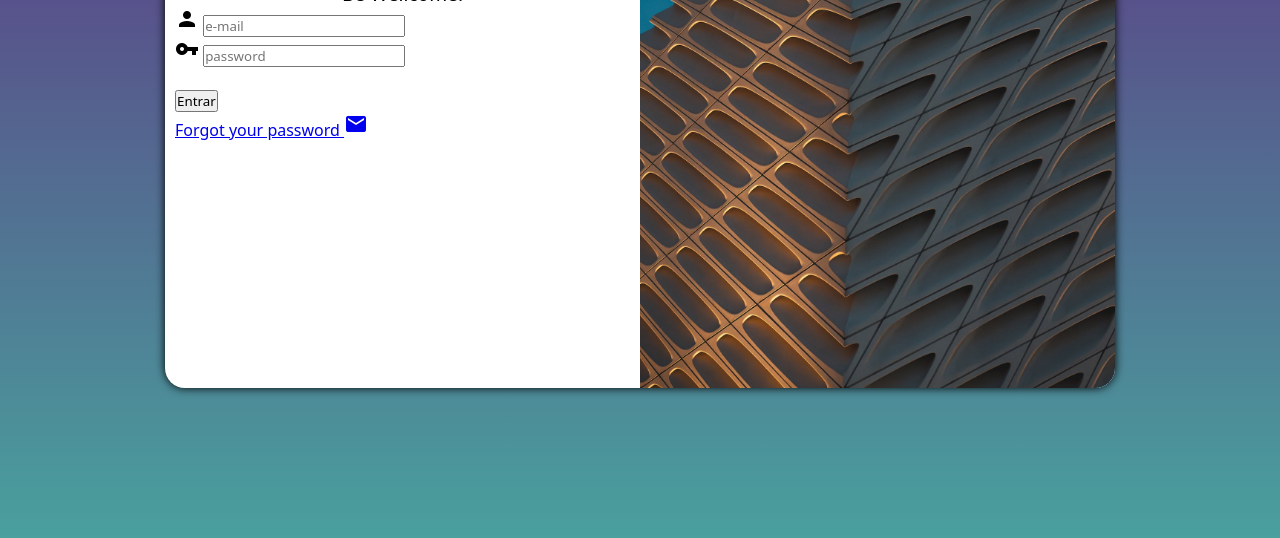
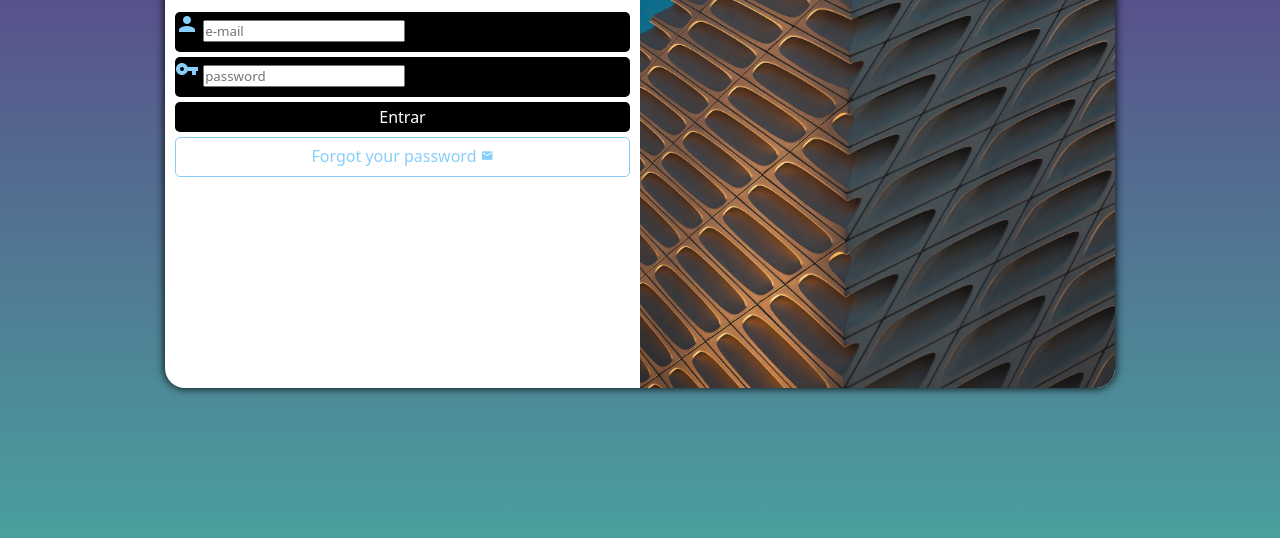
Before and after one commit to Guilhermefariah/Login, a plain HTML site: page index.html in a window 1280 px wide. Shown: the part 262-800 px from the top of the page. Drawn offline with Linux system fonts and the light colour scheme.

Commit message:
form formatting

```diff
--- a/index.html
+++ b/index.html
@@ -32,9 +32,9 @@
                         <input type="password" name="password" id="ipassword"
                         autocomplete="current-password" required minlength="8"
                         maxlength="10" placeholder="password">
-                    </div><br>
-                    <input type="submit" value="Entrar"><br>
-                    <a href="forgotpassword.html">
+                    </div>
+                    <input type="submit" value="Entrar">
+                    <a href="forgotpassword.html" class="button">
                         Forgot your password <i class="material-icons">mail</i>
                     </a>
                 </form>
--- a/style.css
+++ b/style.css
@@ -34,7 +34,6 @@ main {
     height: 500px;
     border-radius: 20px;
     box-shadow: 0px 0px 10px black;
-
     transition: width .3s, height .3s;
     transition-timing-function: ease;
 
@@ -47,7 +46,7 @@ main {
     height: 200px;
 
 }
-.form {
+form {
     display: block;
     padding: 10px;
 }
@@ -61,4 +60,54 @@ h1 {
 }
 #apple {
     transform: translate(470%, 10%);
+    color: #87cefa;
 }
+.material-icons {
+    color: #87cefa;
+}
+form div.field {
+    background-color: black;
+    display: block;
+    width: 100%;
+    height: 40px;
+    border-radius: 5px;
+    margin: 5px 0px;
+}
+
+form input[type=submit]{
+    display: block;
+    font-size: 1em;
+    width: 100%;
+    height: 30px;
+    margin-top: 5px;
+    background-color: black;
+    color: white;
+    border: none;
+    border-radius: 5px;
+    cursor: pointer;
+}
+
+.form input[type=submit]:hover {
+    background-color: #87cefa;
+    color: black;
+}
+form a.button {
+    display: block;
+    text-align: center;
+    font-size: 1em;
+    width: 100%;
+    height: 40px;
+    padding-top: 7px;
+    margin-top: 5px;
+    color: #87cefa;
+    border: 1px solid #87cefa;
+    border-radius: 5px;
+    text-decoration: none;
+}
+form a.button:hover{
+    background-color: #87cefa;
+    color: white;
+}
+form a.button i {
+    font-size: 0.8em;
+}
```
